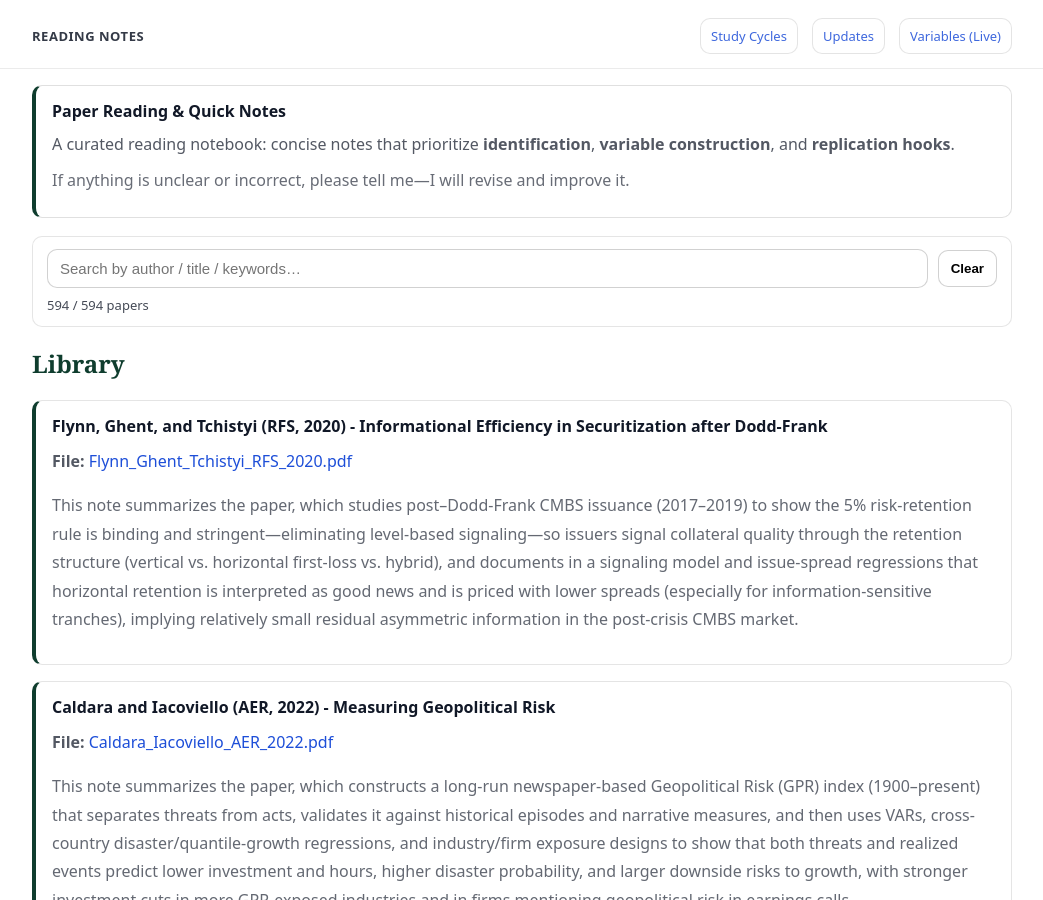
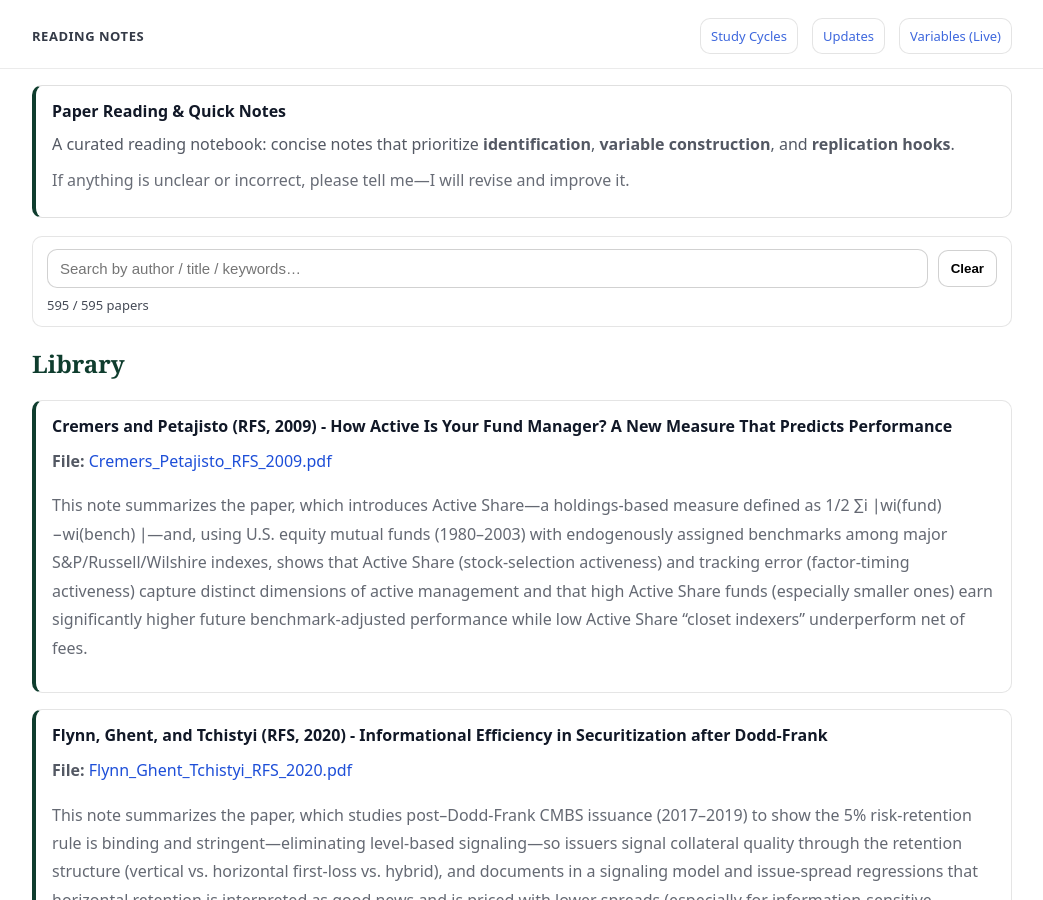
Before and after one commit to yaxinzn/study-archive, a Jekyll site: the page built from reading/index.md, in a window 1280 px wide and 900 px high. Shown: the whole window, without its empty margins (118-1161 px from the left). Built offline with Jekyll 4.4.1, drawn with Linux system fonts in a browser that asks for light colours.

Commit message:
Reading: add/update Cremers_Petajisto_RFS_2009.pdf

```diff
--- a/_data/reading.yml
+++ b/_data/reading.yml
@@ -1,3 +1,7 @@
+- title: "Cremers and Petajisto (RFS, 2009) - How Active Is Your Fund Manager? A New Measure That Predicts Performance"
+  file: "Cremers_Petajisto_RFS_2009.pdf"
+  desc: "This note summarizes the paper, which introduces Active Share—a holdings-based measure defined as 1/2 ∑i ∣wi(fund) −wi(bench) ∣—and, using U.S. equity mutual funds (1980–2003) with endogenously assigned benchmarks among major S&P/Russell/Wilshire indexes, shows that Active Share (stock-selection activeness) and tracking error (factor-timing activeness) capture distinct dimensions of active management and that high Active Share funds (especially smaller ones) earn significantly higher future benchmark-adjusted performance while low Active Share “closet indexers” underperform net of fees."
+
 - title: "Flynn, Ghent, and Tchistyi (RFS, 2020) - Informational Efficiency in Securitization after Dodd-Frank"
   file: "Flynn_Ghent_Tchistyi_RFS_2020.pdf"
   desc: "This note summarizes the paper, which studies post–Dodd-Frank CMBS issuance (2017–2019) to show the 5% risk-retention rule is binding and stringent—eliminating level-based signaling—so issuers signal collateral quality through the retention structure (vertical vs. horizontal first-loss vs. hybrid), and documents in a signaling model and issue-spread regressions that horizontal retention is interpreted as good news and is priced with lower spreads (especially for information-sensitive tranches), implying relatively small residual asymmetric information in the post-crisis CMBS market."
```
Also changed, not shown: 1 other file.
